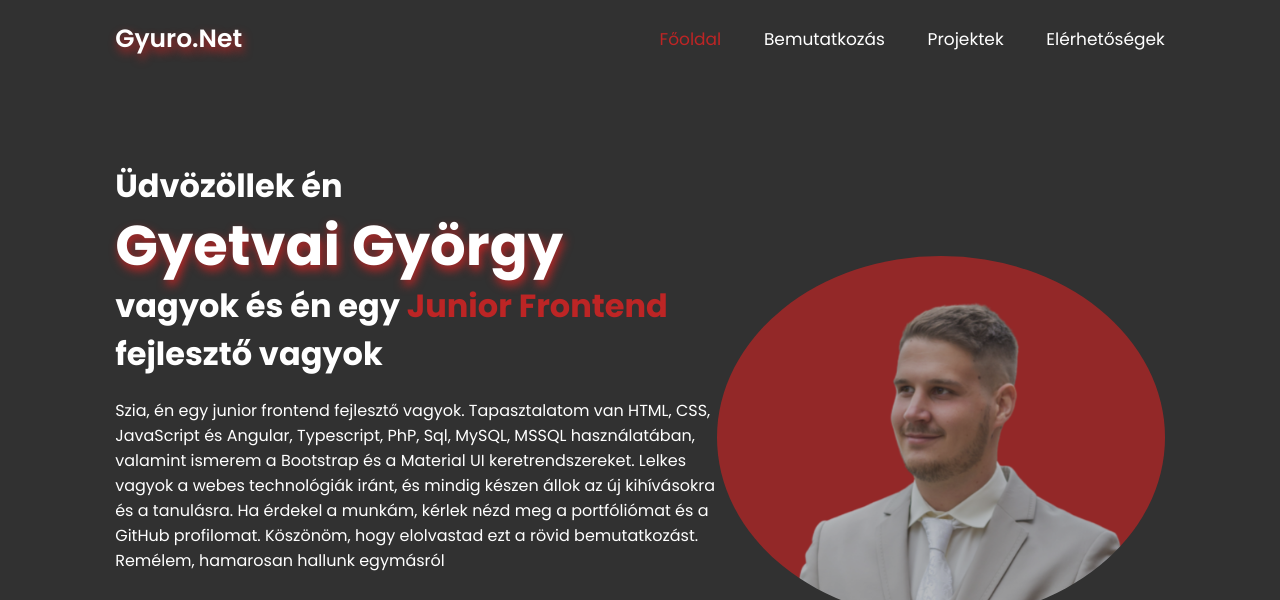
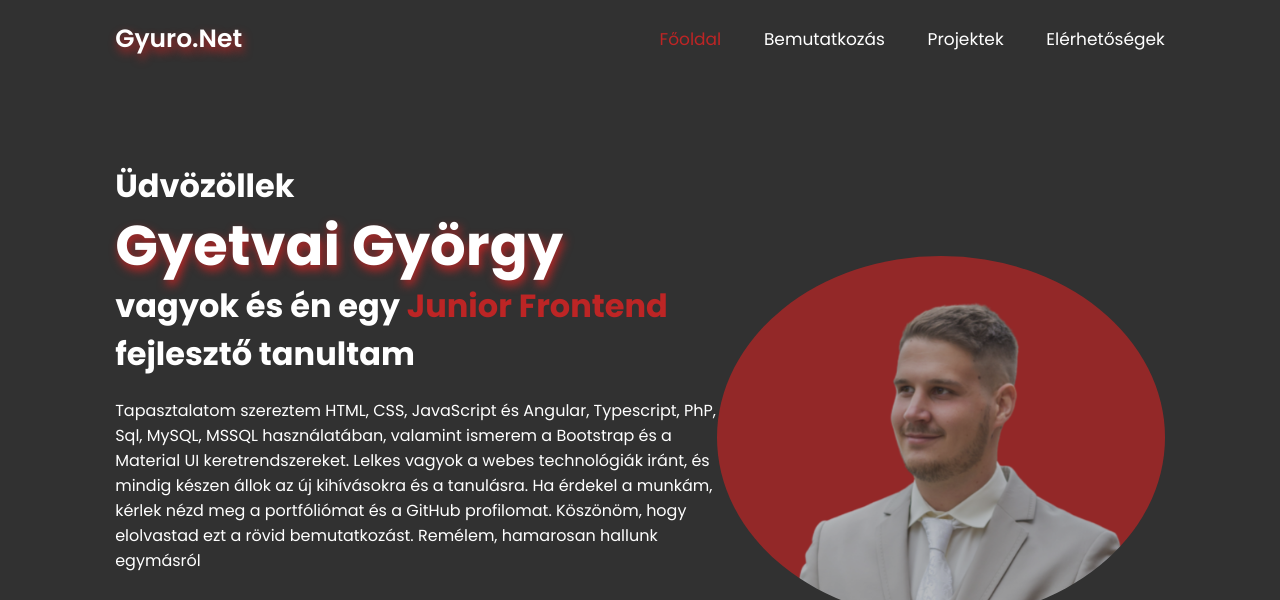
Before and after one commit to Gyuro93/gyuro93.github.io, a plain HTML site: page index.html in a window 1280 px wide. Shown: the top 600 px of the page. Drawn offline with nearby package versions, Linux system fonts and the light colour scheme.

Commit message:
Update index.html
textupdate

```diff
--- a/index.html
+++ b/index.html
@@ -29,11 +29,11 @@
 
     <section class="home" id="home">
         <div class="home-content">
-            <h3>Üdvözöllek én</h3>
+            <h3>Üdvözöllek</h3>
             <h1>Gyetvai György</h1>
-            <h3>vagyok és én egy <span class="multiple-text">Junior Frontend</span> fejlesztő vagyok</h3>
-            <p>Szia, én egy junior frontend fejlesztő vagyok. Tapasztalatom
-                van HTML, CSS, JavaScript és Angular, Typescript, PhP, Sql, MySQL, MSSQL használatában, valamint ismerem a Bootstrap és a Material UI
+            <h3>vagyok és én egy <span class="multiple-text">Junior Frontend</span> fejlesztő tanultam</h3>
+            <p>Tapasztalatom
+                szereztem HTML, CSS, JavaScript és Angular, Typescript, PhP, Sql, MySQL, MSSQL használatában, valamint ismerem a Bootstrap és a Material UI
                 keretrendszereket. Lelkes vagyok a webes technológiák iránt, és mindig készen állok az új kihívásokra és
                 a tanulásra. Ha érdekel a munkám, kérlek nézd meg a portfóliómat és a GitHub profilomat. Köszönöm, hogy
                 elolvastad ezt a rövid bemutatkozást. Remélem, hamarosan hallunk egymásról</p>
```
